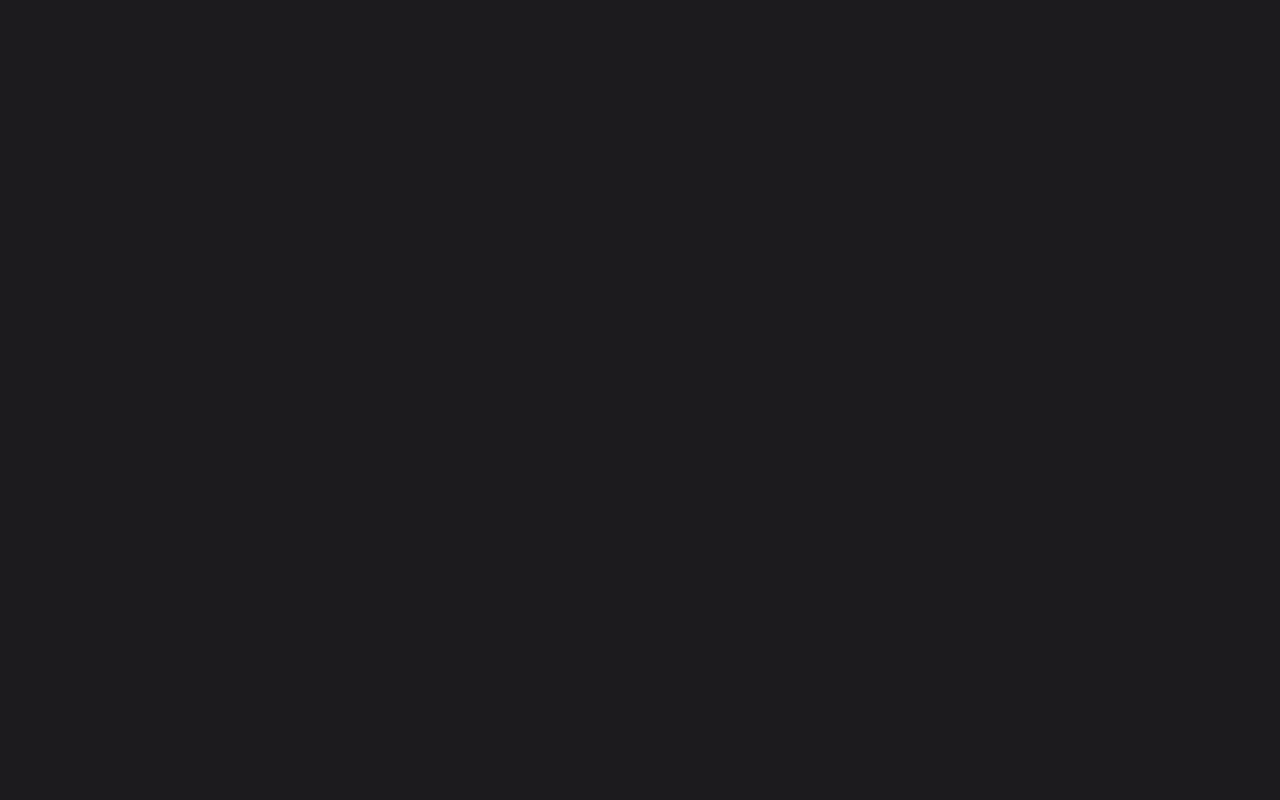
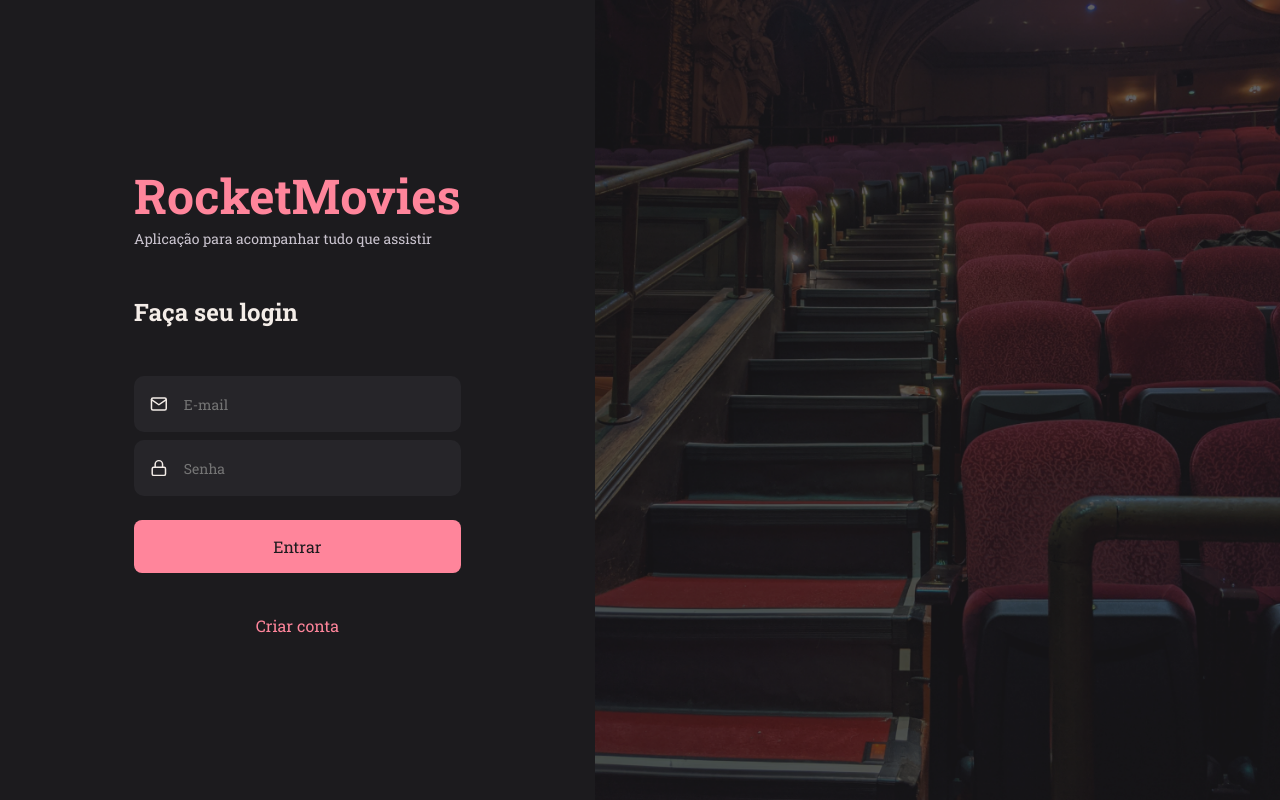
Before and after one commit to walacecordeiro/movie_notes, a React (Vite) app: page / in a window 1280 px wide. Before the commit this address had no page. Built offline with nearby package versions, Linux system fonts and the light colour scheme.

Commit message:
just a route test commit

```diff
--- a/src/routes/auth.routes.jsx
+++ b/src/routes/auth.routes.jsx
@@ -6,7 +6,7 @@ import { SignUp } from "../pages/signUp"
 export function AuthRoutes(){
     return (
         <Routes>
-            <Route element={<SignIn />} path="/login"/>
+            <Route element={<SignIn />} path="/"/>
             <Route element={<SignUp />} path="/registrar"/>
         </Routes>
     )
```
